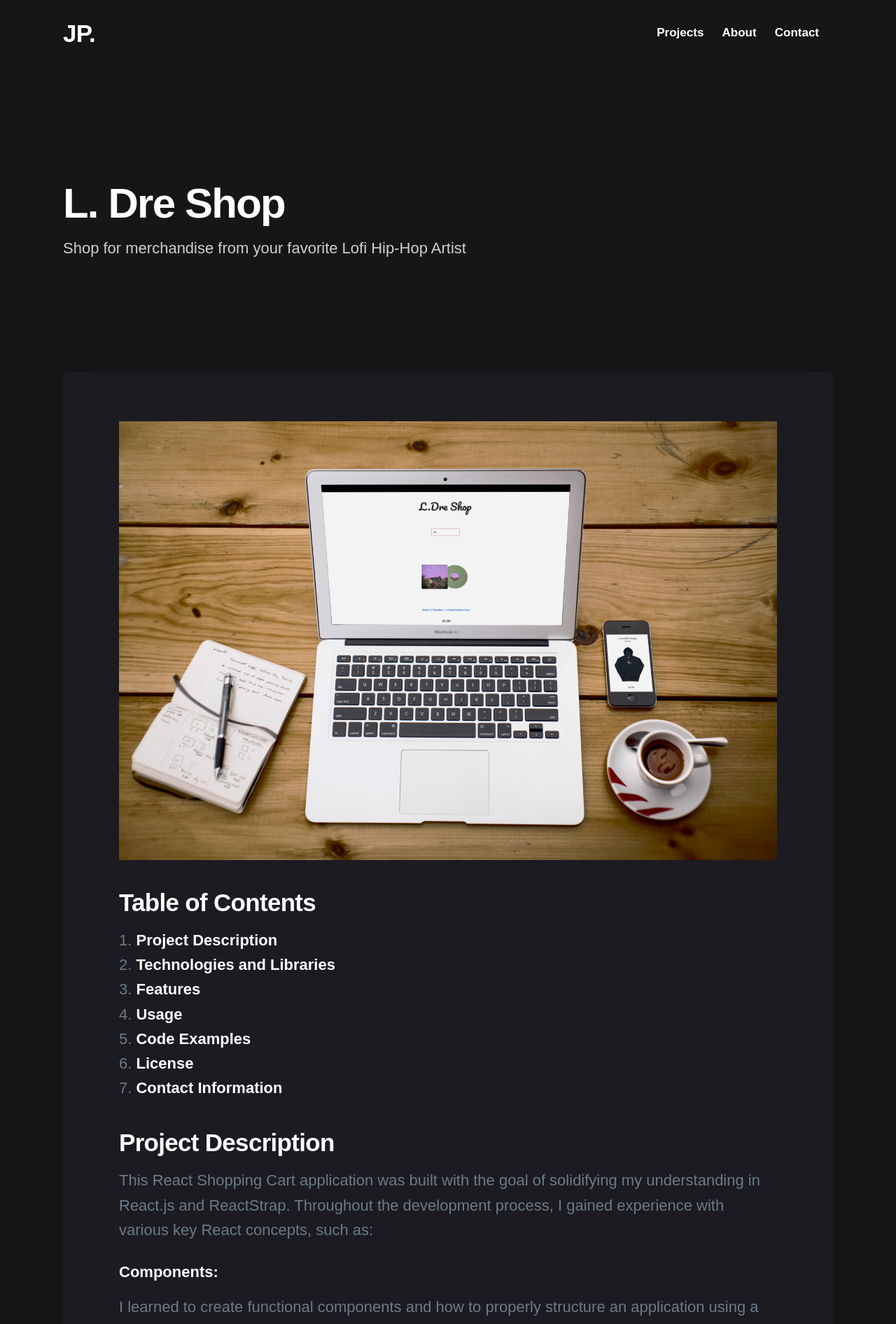
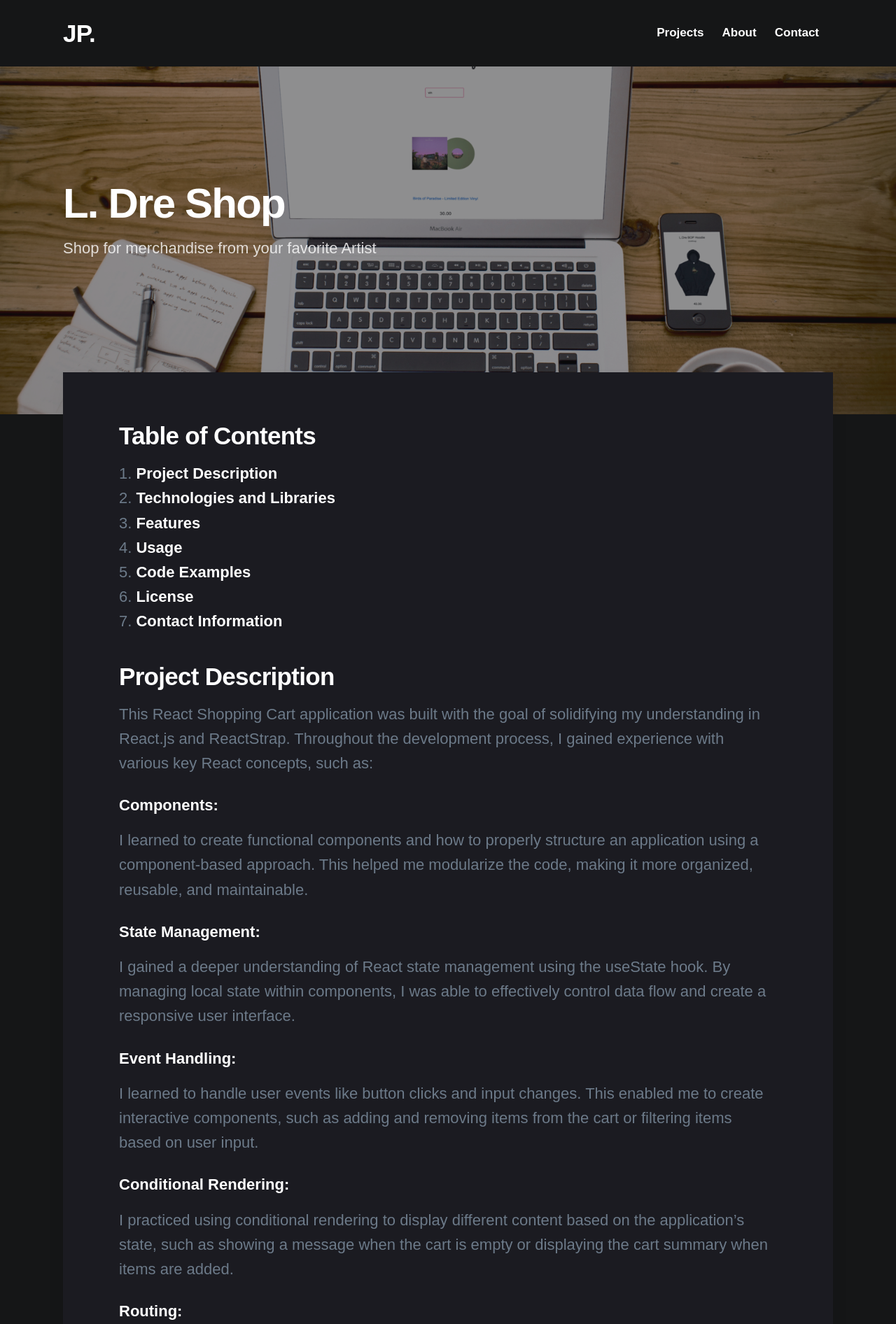
Before and after one commit to jonahpena/jonahpena.github.io, a Jekyll site: the page built from _projects/eCommerce.md, in a window 1280 px wide. Shown: the top 1892 px of the page at 70% size. Built offline with Jekyll 4.4.1, drawn with Linux system fonts in a browser that asks for light colours; nearby versions of some CDN libraries; some web fonts are replaced.

Commit message:
changed ecommerce images positioning

```diff
--- a/_projects/eCommerce.md
+++ b/_projects/eCommerce.md
@@ -1,13 +1,12 @@
 ---
 title: "L. Dre Shop"
-subtitle: "Shop for merchandise from your favorite Lofi Hip-Hop Artist"
+subtitle: "Shop for merchandise from your favorite Artist"
 date: 2023-04-26 00:00:00
 description: eCommerce Website Built in React.js
-featured_image:
+featured_image: /images/demo/ClothingShop/ClothingShopHeaderMockUp.jpg
 permalink: /project/eCommerce/
 ---
 
-![](/images/demo/ClothingShop/ClothingShopHeaderMockUp.jpg)
 
 ## Table of Contents
 
--- a/_sass/_includes/_hero.scss
+++ b/_sass/_includes/_hero.scss
@@ -72,7 +72,7 @@
 	background-position: center;
 	background-repeat: no-repeat;
 	background-size: cover;
-	opacity: .6 !important;
+	opacity: .55 !important;
 }
 
 .hero__overlay {
```
